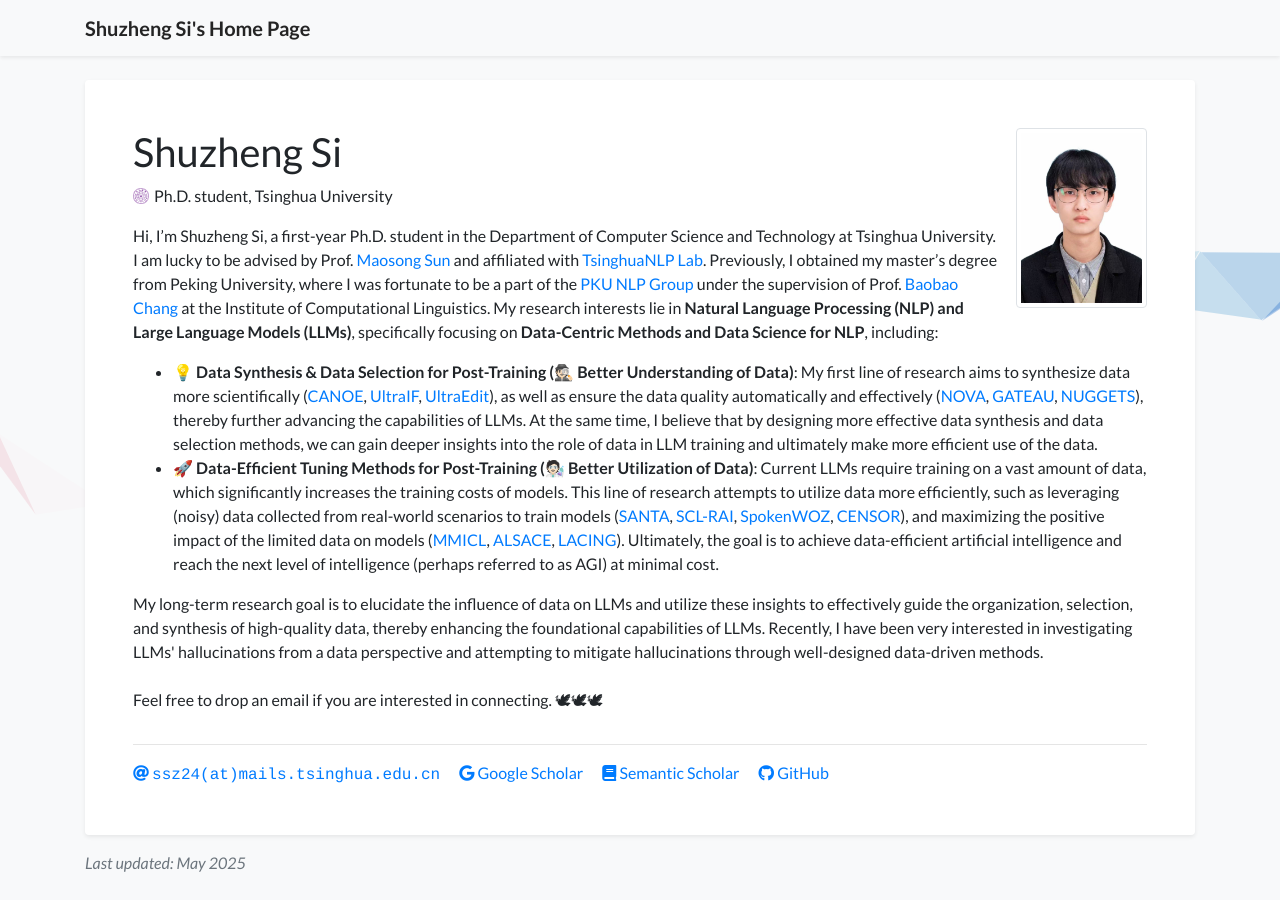
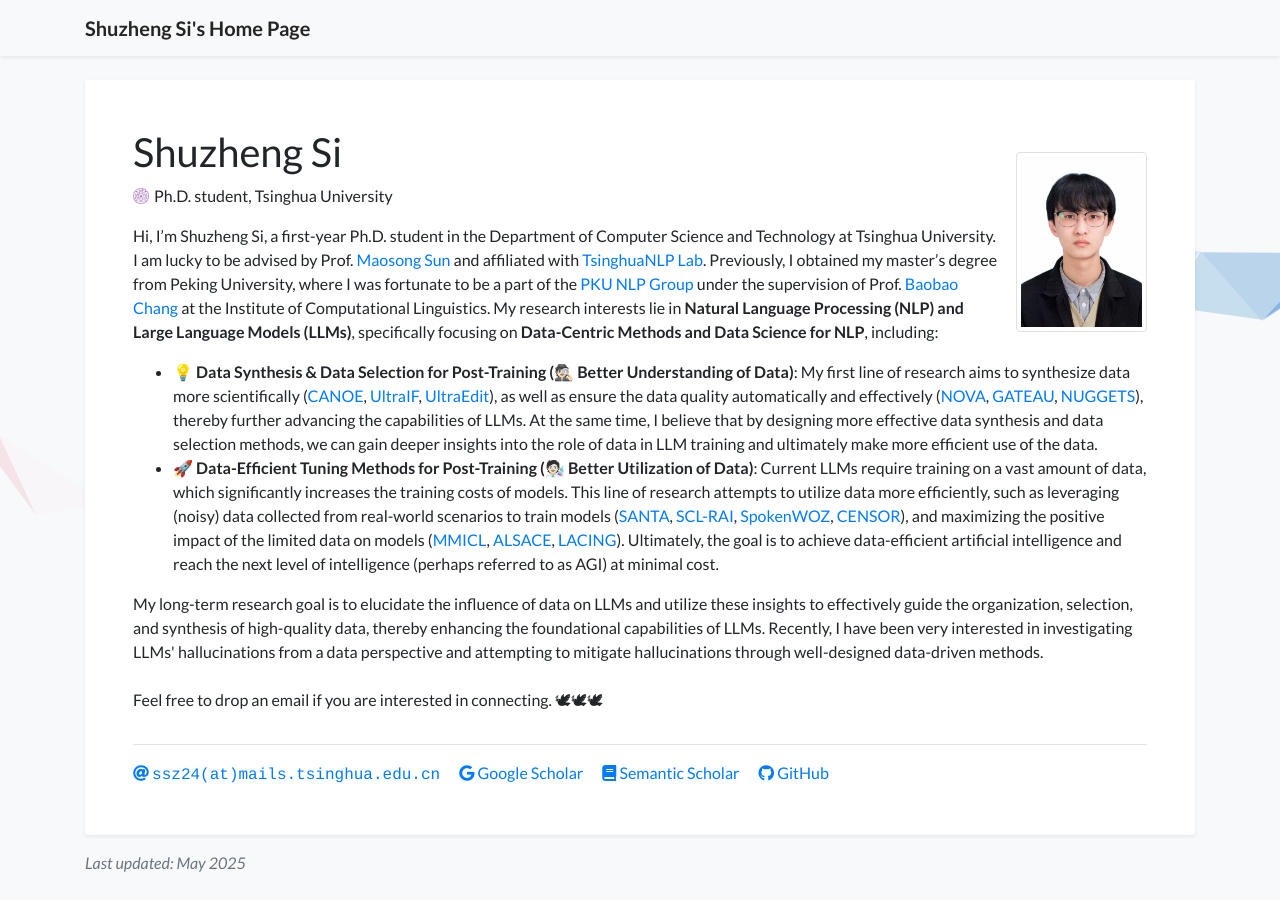
Before and after one commit to S1s-Z/s1s-z.github.io, a Jekyll site: the page built from index.html, in a window 1280 px wide. Built offline with Jekyll 4.4.1, drawn with Linux system fonts in a browser that asks for light colours; a style sheet for code colours, icons or effects is not loaded.

Commit message:
Update profile_card.html

```diff
--- a/_includes/widgets/profile_card.html
+++ b/_includes/widgets/profile_card.html
@@ -4,7 +4,7 @@
             <div class="card-body p-5">
                 <div class="row">
                     <div class="col">
-                        <figure class="figure float-md-right ml-3 mb-3 mt-4.1">
+                        <figure class="figure float-md-right ml-3 mb-3 mt-4">
                             <img
                                 src="{{ site.data.profile.portrait_url }}"
                                 class="figure-img img-fluid img-thumbnail"
```
